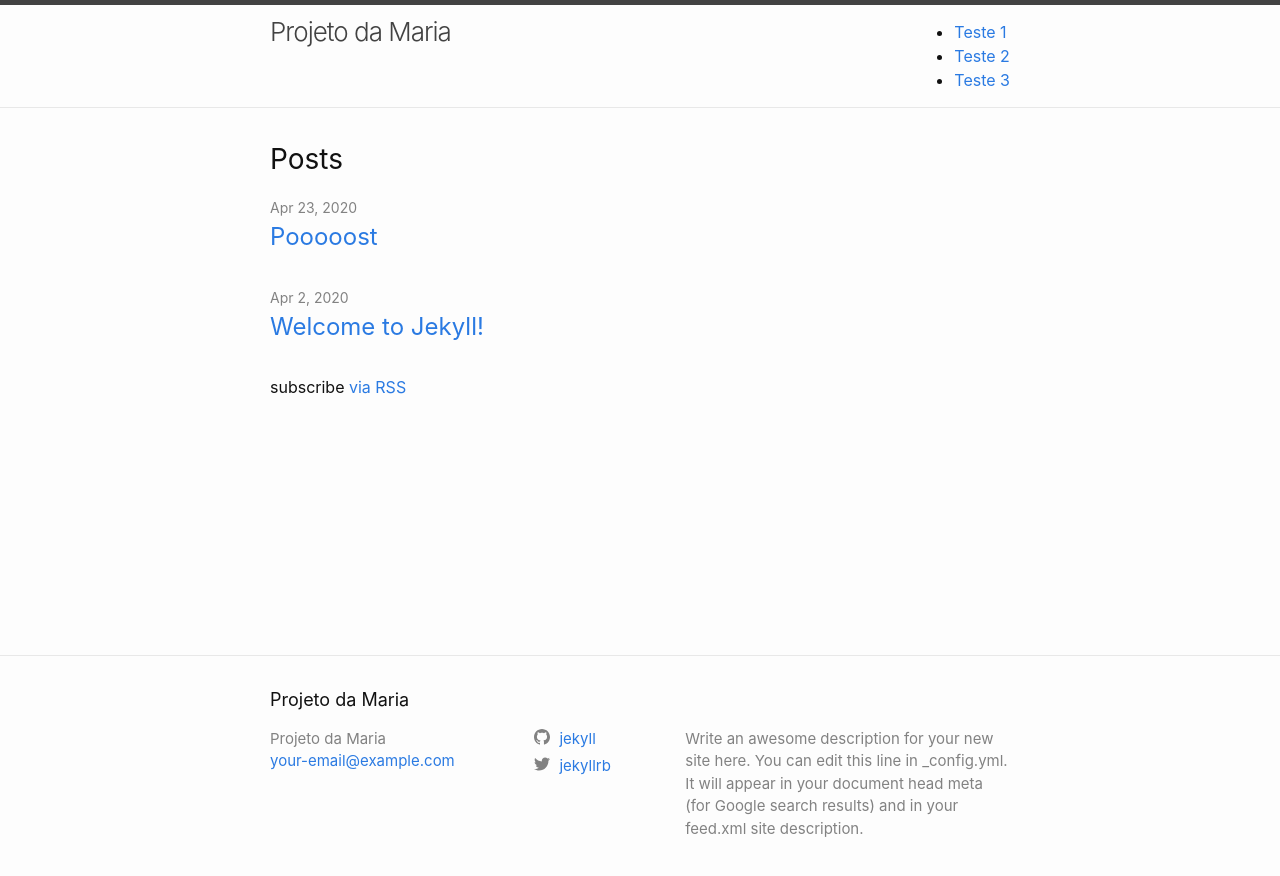
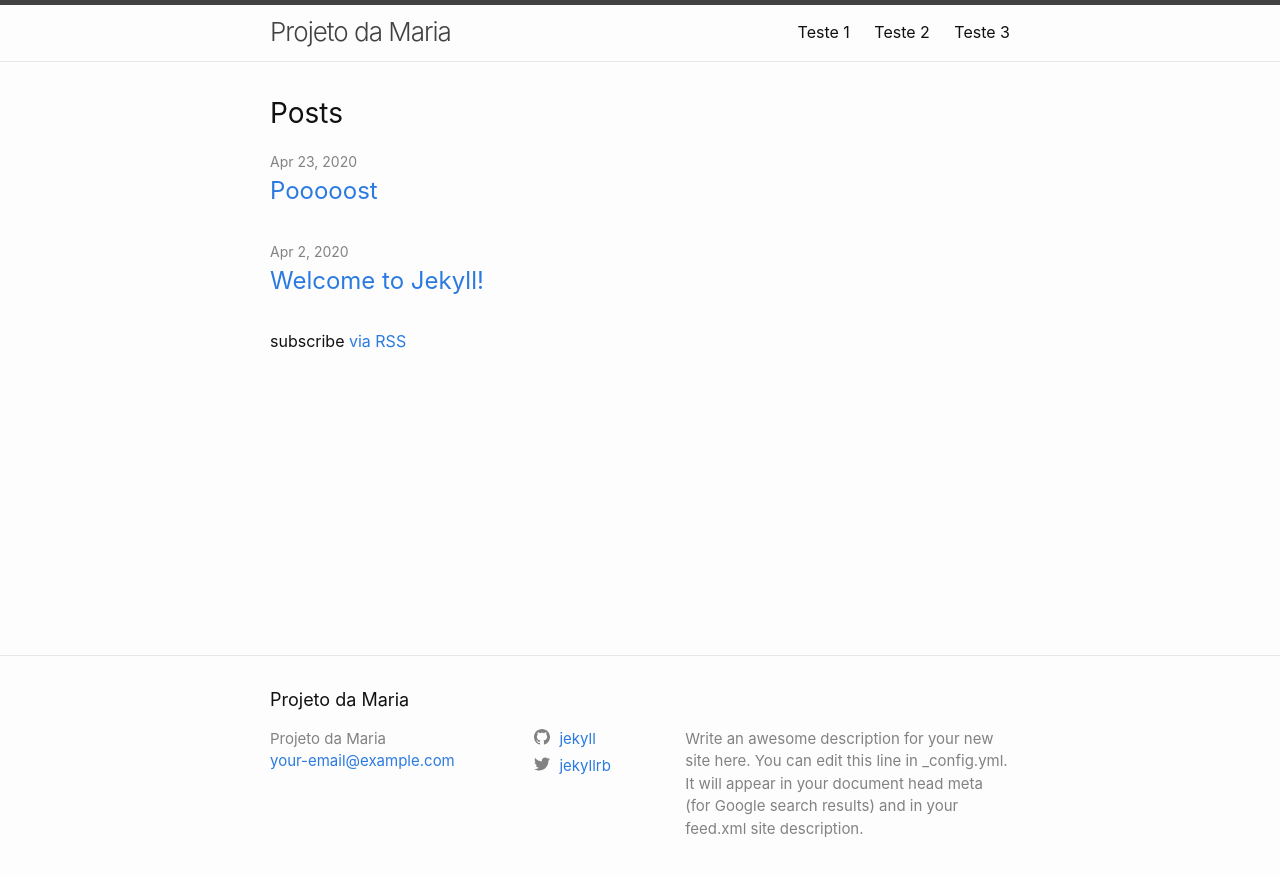
Before and after one commit to m-barreira/projeto, a Jekyll site: the page built from index.markdown, in a window 1280 px wide. Shown: the top 876 px of the page. Built offline with Jekyll 4.4.1, drawn with Linux system fonts in a browser that asks for light colours.

```diff
--- a/_data/samplelist.yml
+++ b/_data/samplelist.yml
@@ -1,4 +1,4 @@
-#docs_list_title: Navigation test
+docs_list_title: Navigation test
 docs:
 
 - title: Teste 1
--- a/_includes/header.html
+++ b/_includes/header.html
@@ -9,7 +9,7 @@
 		{%- if page_paths -%}
 		<nav class="site-nav">
 
-<input type="checkbox" id="nav-trigger" class="nav-trigger" />
+			<input type="checkbox" id="nav-trigger" class="nav-trigger" />
 			<label for="nav-trigger">
 				<span class="menu-icon">
 					<svg viewBox="0 0 18 15" width="18px" height="15px">
@@ -18,12 +18,24 @@
 				</span>
 			</label>
 
-				<h2>{{ site.data.samplelist.docs_list_title }}</h2>
-				<ul>
-					{% for item in site.data.samplelist.docs %}
-					<li><a href="{{ item.url }}">{{ item.title }}</a></li>
-					{% endfor %}
-				</ul>
+			<!--
+		<div class="trigger">
+          {%- for path in page_paths -%}
+            {%- assign my_page = site.pages | where: "path", path | first -%}
+            {%- if my_page.title -%}
+            <a class="page-link" href="{{ my_page.url | relative_url }}">{{ my_page.title | escape }}</a>
+            {%- endif -%}
+          {%- endfor -%}
+        </div>
+	-->
+
+			<div class="trigger">
+				<!-- <h2>{{ site.data.samplelist.docs_list_title }}</h2> - titulo que vem do yaml -->
+				{% for item in site.data.samplelist.docs %}
+					<a class="page-link" href="{{ item.url }}">{{ item.title }}</a>
+				{% endfor %}
+			</div>
+
 
 		</nav>
 		{%- endif -%}
--- a/_sass/minima/_layout.scss
+++ b/_sass/minima/_layout.scss
@@ -26,7 +26,7 @@
 
 .site-nav {
   float: right;
-  //line-height: $base-line-height * $base-font-size * 2.25; TIREI ISTO DO MINIMA!!
+  line-height: $base-line-height * $base-font-size * 2.25;
 
   .nav-trigger {
       display: none;
```
